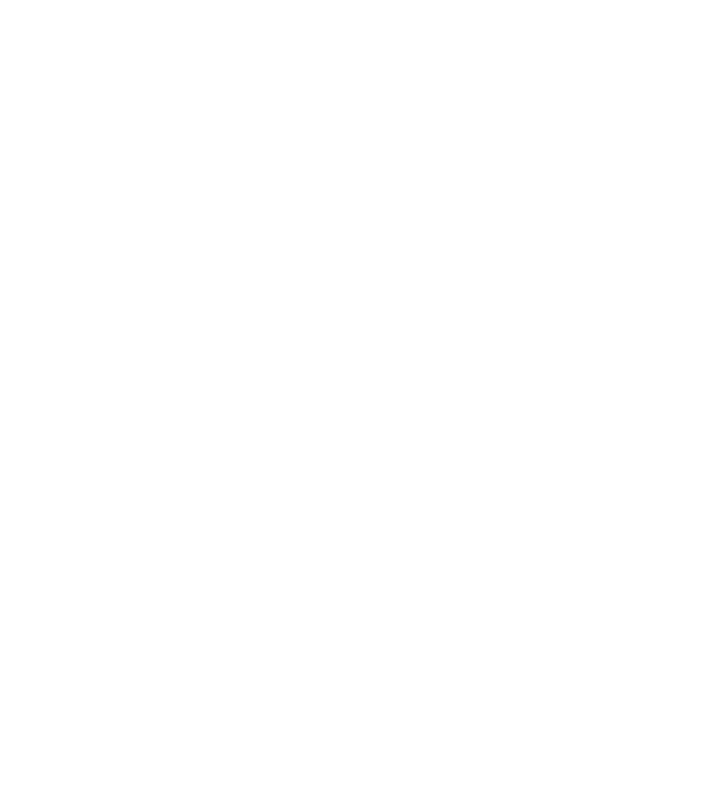
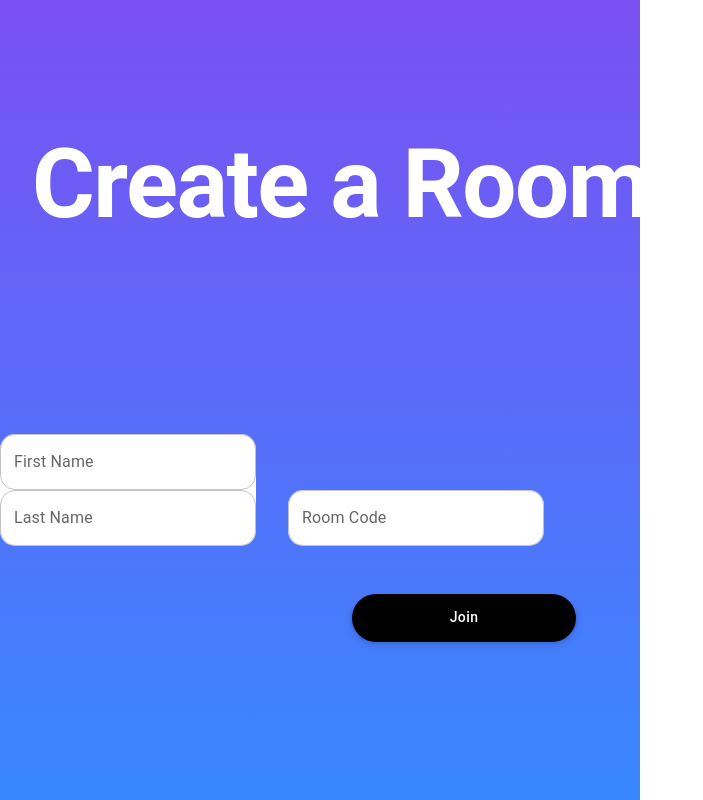
Before and after one commit to samschodron/OfficeHoursWaitingList, a React (Create React App) app in the folder frontend/: page /create-list-page in a window 1280 px wide. Before the commit this address had no page. Shown: the whole page, without its empty margins (0-703 px from the left). Built offline with nearby package versions, Linux system fonts and the light colour scheme.

Commit message:
set up react router and links to redirect from create room page to the waiting list page

```diff
--- a/frontend/src/App.js
+++ b/frontend/src/App.js
@@ -3,6 +3,7 @@
 import HomePage from './components/HomePage';
 import JoinPage from './components/JoinPage';
 import WaitingList from './components/WaitingList';
+import CreateListPage from './components/CreateListPage';
 import './App.css';
 import './styles.css';
 
@@ -35,6 +36,7 @@
         <Routes>
             <Route path="/" element={<HP />} />
             <Route path="/join-page" element={<JP />} />
+            <Route path="/create-list-page" element={<CreateListPage />} />
             <Route path="/waiting-list" element={<WaitingList />} />
         </Routes>
     </div>
--- /dev/null
+++ b/frontend/src/components/CreateListPage.js
@@ -0,0 +1,87 @@
+import React from 'react';
+import { Box, Button, TextField, Typography } from '@mui/material';
+import WaitingList from './WaitingList'
+import { Link } from 'react-router-dom';
+
+const CreateListPage = () => {
+    const formValidation = () => {
+
+    }
+
+    return (
+        <Box>
+            <rect className="background-rect">
+                <Typography className="join-header" variant="h1" component="h1" style={{ fontWeight: 'bold' }} gutterBottom>
+                    Create a Room
+                </Typography>
+                <div className="textFieldW">
+                    <TextField
+                        label="First Name"
+                        variant="outlined"
+                        fullWidth
+                        sx={{
+                            '& .MuiOutlinedInput-root': {
+                                borderRadius: '15px',
+                            },
+                            '& .MuiInputLabel-shrink': {
+                                transform: 'translate(35%, .3%) scale(0.75)',
+                            },
+                        }}
+                        InputProps={{
+                            notched: false,
+                        }}
+                    />
+                    <TextField
+                        label="Last Name"
+                        variant="outlined"
+                        fullWidth
+                        sx={{
+                            '& .MuiOutlinedInput-root': {
+                                borderRadius: '15px',
+                            },
+                            '& .MuiInputLabel-shrink': {
+                                transform: 'translate(35%, .3%) scale(0.75)',
+                            },
+                        }}
+                        InputProps={{
+                            notched: false,
+                        }}
+                    />
+                </div>
+                <div className="textFieldW" style={{ marginLeft: '2rem' }}>
+                    <TextField
+                        label="Room Code"
+                        variant="outlined"
+                        fullWidth
+                        sx={{
+                            '& .MuiOutlinedInput-root': {
+                                borderRadius: '15px',
+                            },
+                            '& .MuiInputLabel-shrink': {
+                                transform: 'translate(20%, .3%) scale(0.75)',
+                            },
+                            '& .MuiOutlinedInput-input': {
+                                paddingLeft: '5.5%', // Adjust this value to move the input lower in the TextField
+                            },
+                        }}
+                        InputProps={{
+                            notched: false,
+                        }}
+                    />
+                </div>
+                <Box className="button-join" onClick={formValidation}>
+                    <Link to="/waiting-list" className="shadow" style={{ textDecoration: 'none' }}>
+                        <Button variant="contained" className="shadow" sx={{
+                            color: 'white', borderRadius: '30px', minWidth: '35%',
+                            minHeight: '3rem', background: '#000000', '&:hover': { background: '#000000', opacity: 0.7, transition: '.2s' }
+                        }}>
+                            Join
+                        </Button>
+                    </Link>
+                </Box>
+            </rect>
+        </Box>
+    );
+};
+
+export default CreateListPage;
```
